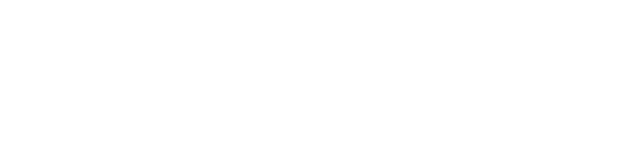
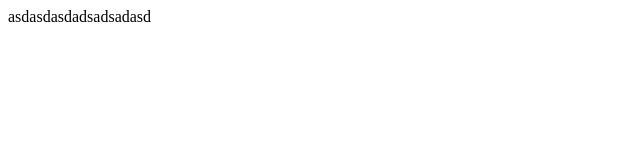
Before and after one commit to paleavenger/govnokod, a website: page index.html in a window 1280 px wide. Shown: the whole page, without its empty margins (0-640 px from the left). Drawn offline with Linux system fonts and the light colour scheme.

Commit message:
Я измеенила код

```diff
--- a/index.html
+++ b/index.html
@@ -8,6 +8,6 @@
     <title>Document</title>
 </head>
 <body>
-
+asdasdasdadsadsadasd
 </body>
 </html>
```
